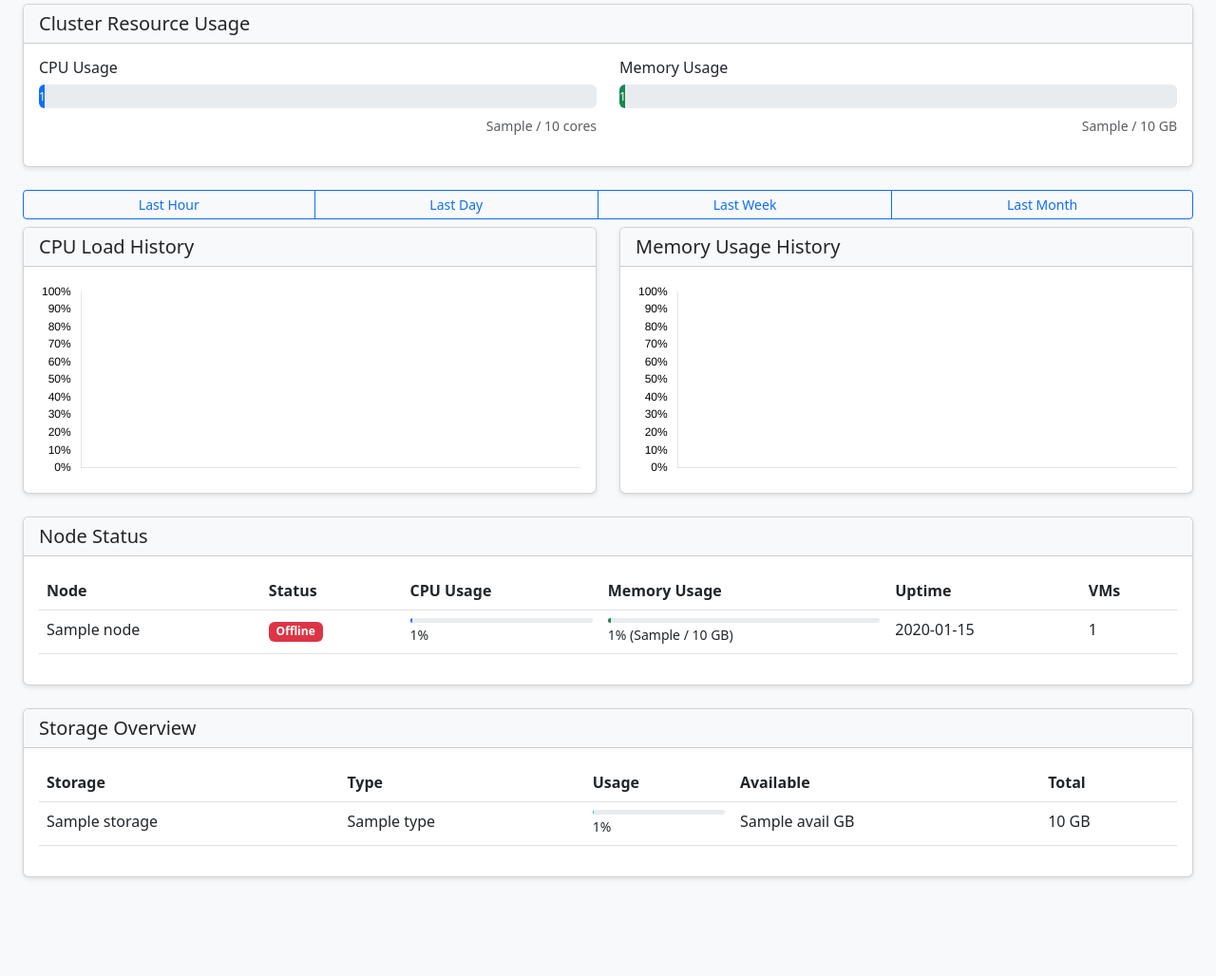
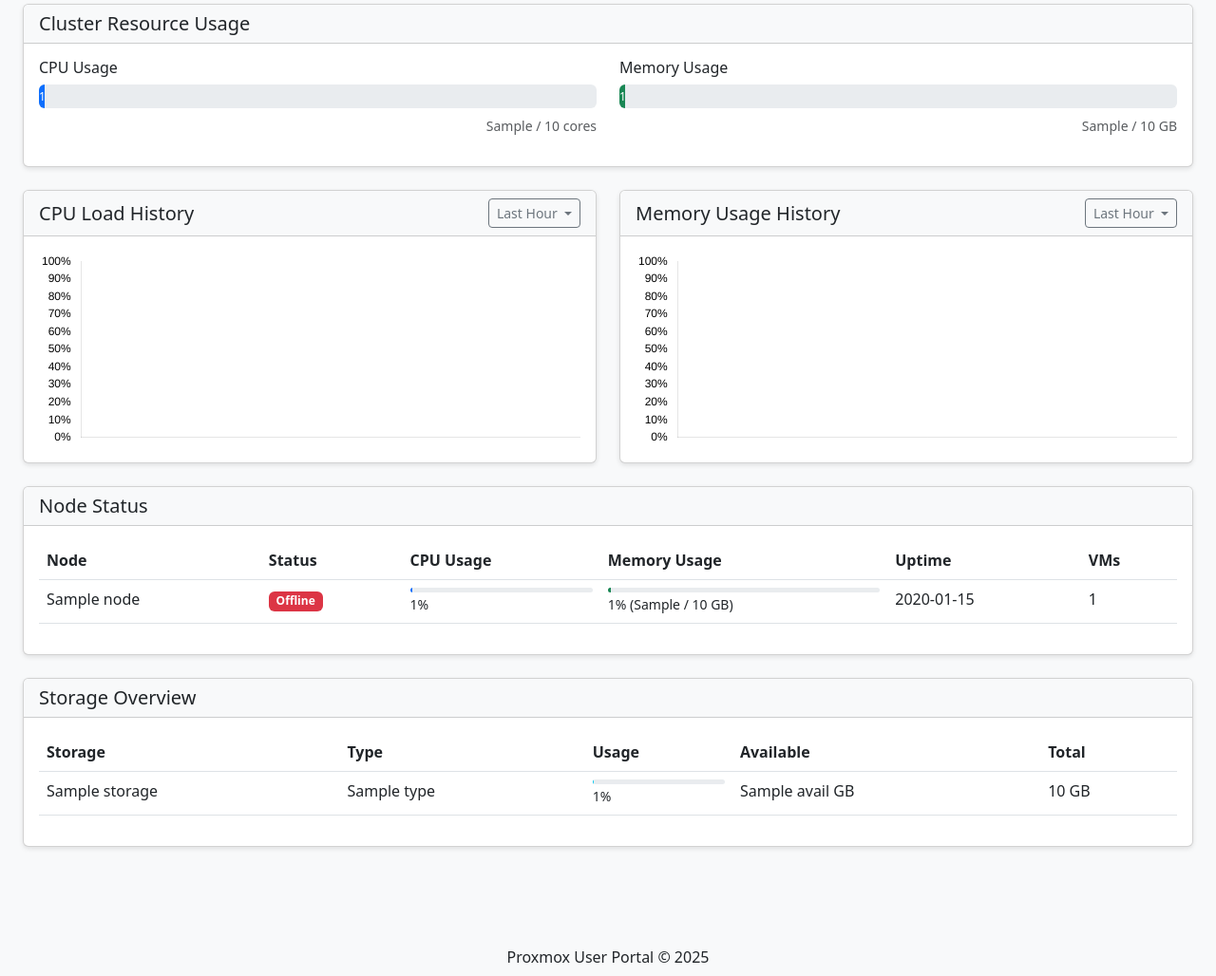
Before and after one commit to EvilVargon/ProxGui, a Flask app: template app/templates/dashboard.html in a window 1280 px wide. Shown: the part 305-1333 px from the top of the page at 95% size. Run offline with Flask 3, Linux system fonts and the light colour scheme; the template is opened without the code that fills it: most values are stand-ins (such as "Sample title", 1, 10 or a date in 2020); some libraries are stand-ins or nearby versions.

Commit message:
dashboard chart is dropdown menu

```diff
--- a/app/templates/base.html
+++ b/app/templates/base.html
@@ -10,6 +10,7 @@
         <link rel="stylesheet" href="{{ url_for('static', filename='css/style.css') }}">
         <link rel="stylesheet" href="{{ url_for('static', filename='css/dark-mode.css') }}">
         <link rel="stylesheet" href="{{ url_for('static', filename='css/context-menu.css') }}">
+        <link rel="stylesheet" href="{{ url_for('static', filename='css/dark-mode-dropdowns.css') }}">
         {% block extra_css %}{% endblock %}
     </head>
 <body>
--- a/app/templates/dashboard.html
+++ b/app/templates/dashboard.html
@@ -98,20 +98,21 @@
 
 <!-- Performance Graphs -->
 <div class="row mb-4">
-    <div class="col-md-12 mb-2">
-        <div class="d-flex justify-content-end">
-            <div class="btn-group" role="group" aria-label="Time period selector">
-                <a href="{{ url_for('main.dashboard', time_period='hour') }}" class="btn btn-sm {% if current_time_period == 'hour' %}btn-primary{% else %}btn-outline-primary{% endif %}">Last Hour</a>
-                <a href="{{ url_for('main.dashboard', time_period='day') }}" class="btn btn-sm {% if current_time_period == 'day' %}btn-primary{% else %}btn-outline-primary{% endif %}">Last Day</a>
-                <a href="{{ url_for('main.dashboard', time_period='week') }}" class="btn btn-sm {% if current_time_period == 'week' %}btn-primary{% else %}btn-outline-primary{% endif %}">Last Week</a>
-                <a href="{{ url_for('main.dashboard', time_period='month') }}" class="btn btn-sm {% if current_time_period == 'month' %}btn-primary{% else %}btn-outline-primary{% endif %}">Last Month</a>
-            </div>
-        </div>
-    </div>
     <div class="col-md-6">
         <div class="card h-100">
-            <div class="card-header">
+            <div class="card-header d-flex justify-content-between align-items-center">
                 <h5 class="mb-0">CPU Load History</h5>
+                <div class="dropdown">
+                    <button class="btn btn-sm btn-outline-secondary dropdown-toggle" type="button" id="cpuTimeDropdown" data-bs-toggle="dropdown" aria-expanded="false">
+                        Last Hour
+                    </button>
+                    <ul class="dropdown-menu dropdown-menu-end" aria-labelledby="cpuTimeDropdown">
+                        <li><a class="dropdown-item cpu-time-option active" href="#" data-period="hour">Last Hour</a></li>
+                        <li><a class="dropdown-item cpu-time-option" href="#" data-period="day">Last Day</a></li>
+                        <li><a class="dropdown-item cpu-time-option" href="#" data-period="week">Last Week</a></li>
+                        <li><a class="dropdown-item cpu-time-option" href="#" data-period="month">Last Month</a></li>
+                    </ul>
+                </div>
             </div>
             <div class="card-body">
                 <canvas id="cpuChart" height="200"></canvas>
@@ -120,8 +121,19 @@
     </div>
     <div class="col-md-6">
         <div class="card h-100">
-            <div class="card-header">
+            <div class="card-header d-flex justify-content-between align-items-center">
                 <h5 class="mb-0">Memory Usage History</h5>
+                <div class="dropdown">
+                    <button class="btn btn-sm btn-outline-secondary dropdown-toggle" type="button" id="memTimeDropdown" data-bs-toggle="dropdown" aria-expanded="false">
+                        Last Hour
+                    </button>
+                    <ul class="dropdown-menu dropdown-menu-end" aria-labelledby="memTimeDropdown">
+                        <li><a class="dropdown-item mem-time-option active" href="#" data-period="hour">Last Hour</a></li>
+                        <li><a class="dropdown-item mem-time-option" href="#" data-period="day">Last Day</a></li>
+                        <li><a class="dropdown-item mem-time-option" href="#" data-period="week">Last Week</a></li>
+                        <li><a class="dropdown-item mem-time-option" href="#" data-period="month">Last Month</a></li>
+                    </ul>
+                </div>
             </div>
             <div class="card-body">
                 <canvas id="memoryChart" height="200"></canvas>
@@ -385,22 +397,26 @@
 <script src="{{ url_for('static', filename='js/vm-creation.js') }}"></script>
 <script src="{{ url_for('static', filename='lib/chart.js/chart.min.js') }}"></script>
 <script>
-// Get chart data from the server-provided variables
-const cpuHistoryData = JSON.parse('{{ cpu_history|default([])|tojson|safe }}');
-const memHistoryData = JSON.parse('{{ memory_history|default([])|tojson|safe }}');
-const historyTimestamps = JSON.parse('{{ history_timestamps|default([])|tojson|safe }}');
+// Initialize chart data from server variables
+const initialCpuData = JSON.parse('{{ cpu_history|default([])|tojson|safe }}');
+const initialMemData = JSON.parse('{{ memory_history|default([])|tojson|safe }}');
+const initialTimestamps = JSON.parse('{{ history_timestamps|default([])|tojson|safe }}');
 
-// CPU Chart
-const cpuCtx = document.getElementById('cpuChart').getContext('2d');
-window.cpuChart = new Chart(cpuCtx, {
+// Track current time periods for each chart
+let cpuTimePeriod = 'hour';
+let memTimePeriod = 'hour';
+
+// Create charts with common configuration options
+function createChartConfig(data, labels, datasetLabel, color) {
+    return {
         type: 'line',
         data: {
-        labels: historyTimestamps,
+            labels: labels,
             datasets: [{
-            label: 'CPU Load (%)',
-            data: cpuHistoryData,
-            backgroundColor: 'rgba(54, 162, 235, 0.2)',
-            borderColor: 'rgba(54, 162, 235, 1)',
+                label: datasetLabel,
+                data: data,
+                backgroundColor: `rgba(${color}, 0.2)`,
+                borderColor: `rgba(${color}, 1)`,
                 borderWidth: 2,
                 tension: 0.4
             }]
@@ -450,88 +466,91 @@
                 }
             }
         }
+    };
+}
+
+// Initialize charts
+const cpuCtx = document.getElementById('cpuChart').getContext('2d');
+window.cpuChart = new Chart(cpuCtx, createChartConfig(initialCpuData, initialTimestamps, 'CPU Load (%)', '54, 162, 235'));
+
+const memCtx = document.getElementById('memoryChart').getContext('2d');
+window.memChart = new Chart(memCtx, createChartConfig(initialMemData, initialTimestamps, 'Memory Usage (%)', '75, 192, 192'));
+
+// Function to fetch chart data for a specific chart and time period
+function fetchChartData(chartType, period, callback) {
+    fetch(`/api/cluster-stats?chart_type=${chartType}&time_period=${period}`)
+        .then(response => response.json())
+        .then(data => {
+            if (data.success) {
+                callback(data);
+            }
+        })
+        .catch(error => {
+            console.error(`Error fetching ${chartType} data:`, error);
+        });
+}
+
+// Update a chart with new data
+function updateChart(chart, data, timestamps) {
+    chart.data.datasets[0].data = data;
+    chart.data.labels = timestamps;
+    chart.update();
+}
+
+// Handle time period selection for CPU chart
+document.querySelectorAll('.cpu-time-option').forEach(option => {
+    option.addEventListener('click', function(e) {
+        e.preventDefault();
+
+        // Get selected period
+        const period = this.dataset.period;
+        cpuTimePeriod = period;
+
+        // Update dropdown text
+        document.getElementById('cpuTimeDropdown').textContent = this.textContent;
+
+        // Update active state
+        document.querySelectorAll('.cpu-time-option').forEach(opt => {
+            opt.classList.remove('active');
+        });
+        this.classList.add('active');
+
+        // Fetch and update chart data
+        fetchChartData('cpu', period, function(data) {
+            updateChart(cpuChart, data.cpu_history, data.history_timestamps);
+        });
+    });
 });
 
-// Memory Chart
-const memCtx = document.getElementById('memoryChart').getContext('2d');
-window.memChart = new Chart(memCtx, {
-    type: 'line',
-    data: {
-        labels: historyTimestamps,
-        datasets: [{
-            label: 'Memory Usage (%)',
-            data: memHistoryData,
-            backgroundColor: 'rgba(75, 192, 192, 0.2)',
-            borderColor: 'rgba(75, 192, 192, 1)',
-            borderWidth: 2,
-            tension: 0.4
-        }]
-    },
-    options: {
-        responsive: true,
-        maintainAspectRatio: false,
-        scales: {
-            y: {
-                beginAtZero: true,
-                max: 100,
-                ticks: {
-                    callback: function(value) {
-                        return value + '%';
-                    },
-                    color: function() {
-                        return document.body.classList.contains('dark-mode') ? '#9999a8' : undefined;
-                    }
-                },
-                grid: {
-                    color: function() {
-                        return document.body.classList.contains('dark-mode') ? 'rgba(255, 255, 255, 0.1)' : undefined;
-                    }
-                }
-            },
-            x: {
-                ticks: {
-                    color: function() {
-                        return document.body.classList.contains('dark-mode') ? '#9999a8' : undefined;
-                    }
-                },
-                grid: {
-                    color: function() {
-                        return document.body.classList.contains('dark-mode') ? 'rgba(255, 255, 255, 0.1)' : undefined;
-                    }
-                }
-            }
-        },
-        plugins: {
-            legend: {
-                display: false
-            },
-            tooltip: {
-                backgroundColor: function() {
-                    return document.body.classList.contains('dark-mode') ? 'rgba(42, 42, 60, 0.8)' : undefined;
-                }
-            }
-        }
-    }
+// Handle time period selection for Memory chart
+document.querySelectorAll('.mem-time-option').forEach(option => {
+    option.addEventListener('click', function(e) {
+        e.preventDefault();
+
+        // Get selected period
+        const period = this.dataset.period;
+        memTimePeriod = period;
+
+        // Update dropdown text
+        document.getElementById('memTimeDropdown').textContent = this.textContent;
+
+        // Update active state
+        document.querySelectorAll('.mem-time-option').forEach(opt => {
+            opt.classList.remove('active');
+        });
+        this.classList.add('active');
+
+        // Fetch and update chart data
+        fetchChartData('memory', period, function(data) {
+            updateChart(memChart, data.memory_history, data.history_timestamps);
+        });
+    });
 });
 
-// Get the current time period from the URL
-function getCurrentTimePeriod() {
-    const urlParams = new URLSearchParams(window.location.search);
-    let period = urlParams.get('time_period');
-
-    // Default to 'hour' if not specified or invalid
-    if (!period || !['hour', 'day', 'week', 'month'].includes(period)) {
-        period = 'hour';
-    }
-
-    return period;
-}
-
-// Refresh dashboard data every 30 seconds
+// Refresh dashboard data at regular intervals
 function refreshDashboardData() {
-    const timePeriod = getCurrentTimePeriod();
-
-    fetch('/api/cluster-stats?time_period=' + timePeriod)
+    // Fetch general stats
+    fetch('/api/cluster-stats')
         .then(response => response.json())
         .then(data => {
             if (data.success) {
@@ -541,28 +560,8 @@
                 document.getElementById('total-nodes').textContent = data.node_count;
                 document.getElementById('online-nodes').textContent = data.online_node_count;
 
-                // Update charts
-                cpuChart.data.datasets[0].data = data.cpu_history;
-                cpuChart.data.labels = data.history_timestamps;
-                cpuChart.update();
-
-                memChart.data.datasets[0].data = data.memory_history;
-                memChart.data.labels = data.history_timestamps;
-                memChart.update();
-
-                // Adjust refresh interval based on time period
-                let refreshInterval = 30000; // 30 seconds default for 'hour'
-
-                if (data.time_period === 'day') {
-                    refreshInterval = 60000; // 1 minute
-                } else if (data.time_period === 'week') {
-                    refreshInterval = 300000; // 5 minutes
-                } else if (data.time_period === 'month') {
-                    refreshInterval = 600000; // 10 minutes
-                }
-
                 // Schedule next refresh
-                setTimeout(refreshDashboardData, refreshInterval);
+                setTimeout(refreshDashboardData, 30000);
             }
         })
         .catch(error => {
@@ -570,10 +569,19 @@
             // Try again after a minute
             setTimeout(refreshDashboardData, 60000);
         });
+
+    // Fetch data for CPU chart
+    fetchChartData('cpu', cpuTimePeriod, function(data) {
+        updateChart(cpuChart, data.cpu_history, data.history_timestamps);
+    });
+
+    // Fetch data for Memory chart
+    fetchChartData('memory', memTimePeriod, function(data) {
+        updateChart(memChart, data.memory_history, data.history_timestamps);
+    });
 }
 
-// Start the refresh cycle with appropriate interval based on time period
-const initialRefreshDelay = getCurrentTimePeriod() === 'hour' ? 30000 : 60000;
-setTimeout(refreshDashboardData, initialRefreshDelay);
+// Start the refresh cycle
+setTimeout(refreshDashboardData, 30000);
 </script>
 {% endblock %}
--- a/app/views/main.py
+++ b/app/views/main.py
@@ -307,14 +307,27 @@
     if 'user' not in session:
         return jsonify({'error': 'Not authenticated'}), 401
 
-    # Get time period from query parameter (default to 'hour')
+    # Get chart type and time period from query parameters
+    chart_type = request.args.get('chart_type')
     time_period = request.args.get('time_period', 'hour')
+
     if time_period not in ['hour', 'day', 'week', 'month']:
         time_period = 'hour'
 
     try:
         update_history_data()
 
+        # If a specific chart type is requested, return only data for that chart
+        if chart_type in ['cpu', 'memory']:
+            return jsonify({
+                'success': True,
+                'cpu_history': history[time_period]['cpu'] if chart_type == 'cpu' else [],
+                'memory_history': history[time_period]['memory'] if chart_type == 'memory' else [],
+                'history_timestamps': history[time_period]['timestamps'],
+                'time_period': time_period
+            })
+
+        # Otherwise return all stats for the dashboard
         user = session['user']
         vms = get_user_vms(user['username'], user['groups'])
         node_status = get_node_status()
@@ -331,6 +344,9 @@
             'time_period': time_period
         })
     except Exception as e:
+        import traceback
+        print(f"Error in API: {str(e)}")
+        print(traceback.format_exc())
         return jsonify({
             'success': False,
             'error': str(e)
```
Also changed, not shown: app/static/css/dark-mode-dropdowns.css (added, +40 -0 lines). Lines whose indentation alone changed are shown as unchanged.
